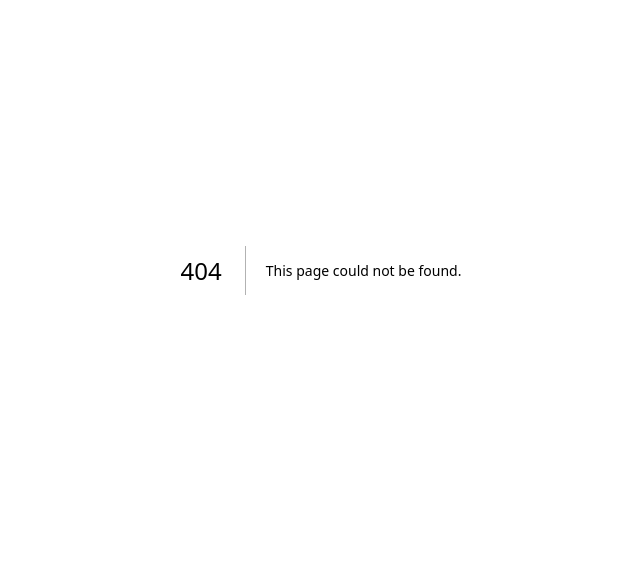
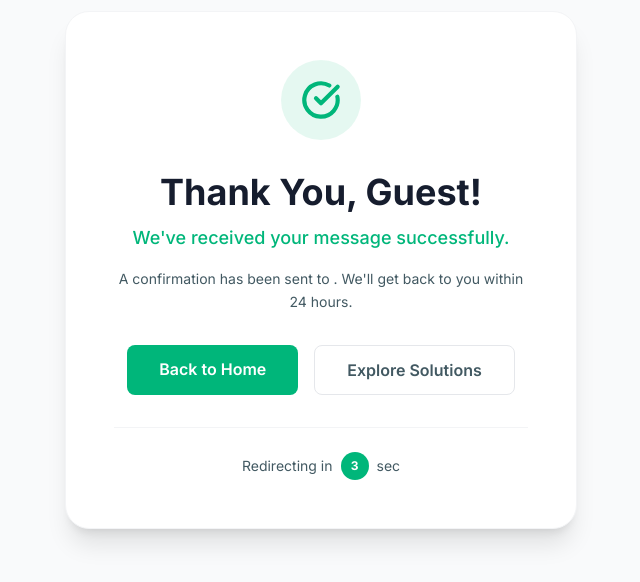
Before and after one commit to scaleoxperts/alldelite, a Next.js app: page /thank-you in a window 1280 px wide. Before the commit this address had no page. Shown: the part 130-712 px from the top of the page, without its empty margins (319-959 px from the left). Built offline with nearby package versions, Linux system fonts and the light colour scheme.

Commit message:
add(thank-you): implement Thank You page with dynamic content and redirection

```diff
--- /dev/null
+++ b/app/thank-you/page.tsx
@@ -0,0 +1,99 @@
+"use client";
+
+import { Suspense, useEffect, useState } from "react";
+
+import Link from "next/link";
+import { useRouter, useSearchParams } from "next/navigation";
+
+import { CheckCircle } from "lucide-react";
+
+function ThankYouContent() {
+  const router = useRouter();
+  const searchParams = useSearchParams();
+
+  const name = searchParams.get("name") || "Guest";
+  const email = searchParams.get("email") || "";
+
+  const [countdown, setCountdown] = useState(8);
+
+  useEffect(() => {
+    const timer = setInterval(() => {
+      setCountdown((prev) => {
+        if (prev <= 1) {
+          clearInterval(timer);
+          router.push("/");
+          return 0;
+        }
+        return prev - 1;
+      });
+    }, 1000);
+
+    return () => clearInterval(timer);
+  }, [router]);
+
+  return (
+    <div className="flex min-h-screen items-center justify-center bg-(--color-background-light) px-4 py-8">
+      <div className="w-full max-w-lg rounded-3xl border border-gray-100 bg-white p-10 text-center shadow-xl sm:p-12">
+        <div className="mx-auto mb-8 flex h-20 w-20 items-center justify-center rounded-full bg-(--color-primary)/10">
+          <CheckCircle
+            className="h-10 w-10 text-(--color-primary)"
+            strokeWidth={2.5}
+          />
+        </div>
+
+        <h1 className="mb-3 text-3xl font-bold text-(--color-text-black) sm:text-4xl">
+          Thank You, {name}!
+        </h1>
+
+        <p className="mb-4 text-lg font-medium text-(--color-primary)">
+          We&apos;ve received your message successfully.
+        </p>
+
+        <p className="mb-8 text-sm leading-relaxed text-(--color-text-gray)">
+          A confirmation has been sent to{" "}
+          <span className="font-semibold text-(--color-primary)">{email}</span>.
+          We&apos;ll get back to you within 24 hours.
+        </p>
+
+        <div className="mb-8 flex flex-col justify-center gap-4 sm:flex-row">
+          <Link
+            href="/"
+            className="rounded-lg bg-(--color-primary) px-8 py-3 font-semibold text-white transition hover:bg-(--color-primary-dark)"
+          >
+            Back to Home
+          </Link>
+          <Link
+            href="/solutions"
+            className="rounded-lg border border-gray-200 px-8 py-3 font-semibold text-(--color-text-gray) transition hover:bg-gray-50"
+          >
+            Explore Solutions
+          </Link>
+        </div>
+
+        <div className="border-t border-gray-100 pt-6">
+          <div className="flex items-center justify-center gap-2 text-sm text-(--color-text-gray)">
+            <span>Redirecting in</span>
+            <span className="flex h-7 w-7 items-center justify-center rounded-full bg-(--color-primary) text-xs font-bold text-white">
+              {countdown}
+            </span>
+            <span>sec</span>
+          </div>
+        </div>
+      </div>
+    </div>
+  );
+}
+
+export default function ThankYouPage() {
+  return (
+    <Suspense
+      fallback={
+        <div className="flex min-h-screen items-center justify-center text-(--color-text-gray)">
+          Loading...
+        </div>
+      }
+    >
+      <ThankYouContent />
+    </Suspense>
+  );
+}
```
